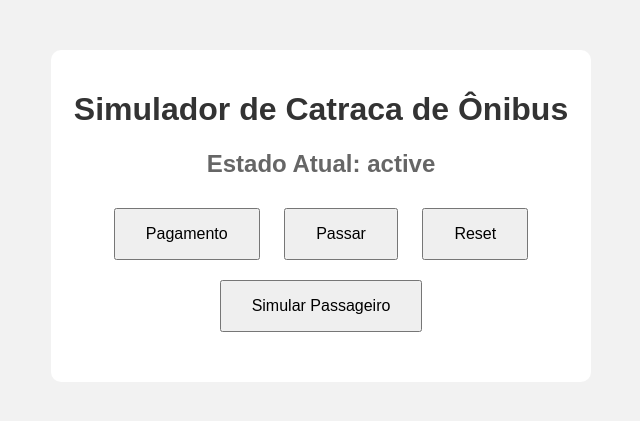
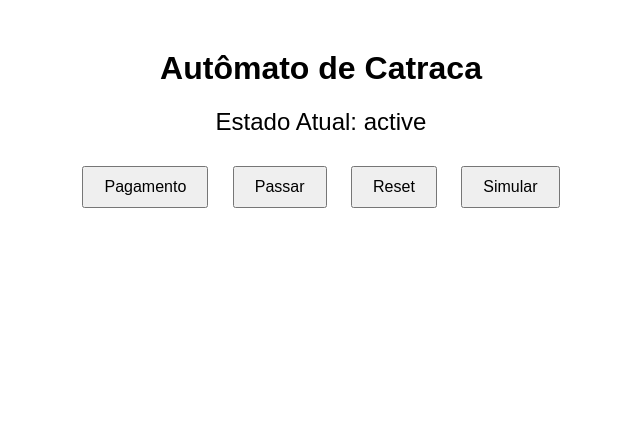
Before and after one commit to MarianaWagner/automato-finito, a Flask app: template templates/index.html in a window 1280 px wide. Shown: the top 421 px of the page, without its empty margins (319-959 px from the left). Run offline with Flask 3, Linux system fonts and the light colour scheme; the template is opened without the code that fills it: most values are stand-ins (such as "Sample title", 1, 10 or a date in 2020).

Commit message:
✨ Update index.js

```diff
--- a/templates/index.html
+++ b/templates/index.html
@@ -1,22 +1,77 @@
 <!DOCTYPE html>
-<html lang="pt-br">
+<html lang="en">
 <head>
     <meta charset="UTF-8">
-    <title>Simulador de Catraca de Ônibus</title>
-    <link rel="stylesheet" href="{{ url_for('static', filename='css/styles.css') }}">
+    <meta name="viewport" content="width=device-width, initial-scale=1.0">
+    <title>Autômato de Catraca</title>
+    <style>
+        body {
+            font-family: Arial, sans-serif;
+            text-align: center;
+            margin-top: 50px;
+        }
+        .container {
+            width: 80%;
+            margin: auto;
+        }
+        .state-display {
+            font-size: 24px;
+            margin-bottom: 20px;
+        }
+        .actions button {
+            padding: 10px 20px;
+            margin: 10px;
+            font-size: 16px;
+            cursor: pointer;
+        }
+    </style>
 </head>
 <body>
     <div class="container">
-        <h1>Simulador de Catraca de Ônibus</h1>
-        <h2 id="state">Estado Atual: {{ state }}</h2>
-        <div class="buttons">
+        <h1>Autômato de Catraca</h1>
+        <div class="state-display">
+            Estado Atual: <span id="current-state">{{ state }}</span>
+        </div>
+        <div class="actions">
             <button onclick="sendAction('Pagamento')">Pagamento</button>
             <button onclick="sendAction('Passar')">Passar</button>
             <button onclick="sendAction('Reset')">Reset</button>
+            <button onclick="simulate()">Simular</button>
         </div>
-        <button class="simulate" onclick="simulatePassenger()">Simular Passageiro</button>
-        <div id="message"></div>
+        <div id="message" style="margin-top: 20px; font-size: 18px; color: #555;"></div>
     </div>
-    <script src="{{ url_for('static', filename='js/scripts.js') }}"></script>
+
+    <script>
+        async function sendAction(action) {
+            try {
+                const response = await fetch('/action', {
+                    method: 'POST',
+                    headers: { 'Content-Type': 'application/json' },
+                    body: JSON.stringify({ action })
+                });
+                const result = await response.json();
+                updateUI(result.state, result.message);
+            } catch (error) {
+                console.error('Erro ao enviar ação:', error);
+            }
+        }
+
+        async function simulate() {
+            try {
+                const response = await fetch('/simulate', {
+                    method: 'POST'
+                });
+                const result = await response.json();
+                updateUI(result.state, `Ação simulada: ${result.action} - ${result.message}`);
+            } catch (error) {
+                console.error('Erro na simulação:', error);
+            }
+        }
+
+        function updateUI(state, message) {
+            document.getElementById('current-state').textContent = state;
+            document.getElementById('message').textContent = message;
+        }
+    </script>
 </body>
 </html>
```
